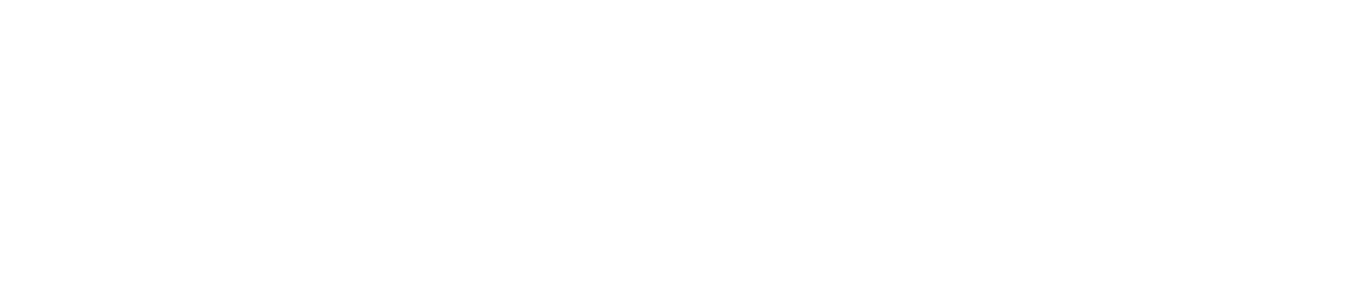
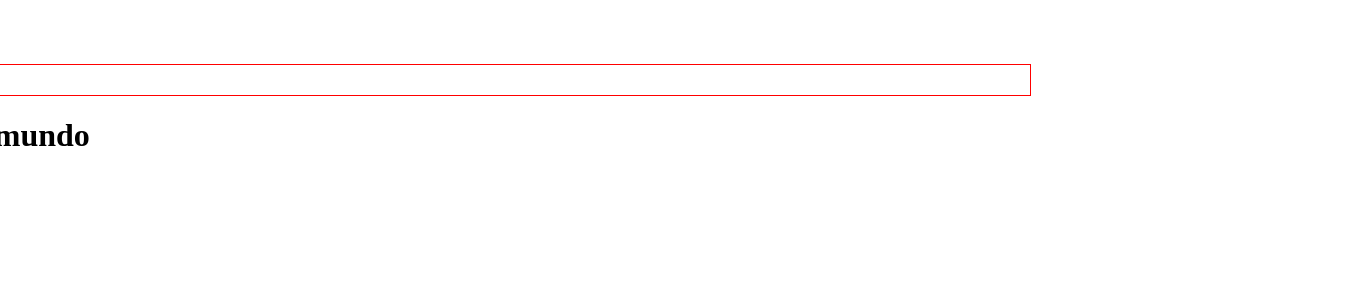
Before and after one commit to danielopq/minimalPortfolio, a React (Vite) app: page / in a window 1280 px wide. Shown: the top 300 px of the page, 1360 px wide, since content can reach past the window. Built offline with nearby package versions, Linux system fonts and the light colour scheme.

Commit message:
first steps

```diff
--- /dev/null
+++ b/src/PortFolioApp.tsx
@@ -0,0 +1,13 @@
+import Home from "./assets/img/components/home/Home";
+import Navbar from "./assets/img/components/shared/navBar/NavBar";
+
+const PortFolioApp: React.FC = () => {
+    return (
+        <>
+            <Navbar />
+            <Home />
+        </>
+
+    )
+}
+export default PortFolioApp
--- /dev/null
+++ b/src/assets/img/components/home/Home.tsx
@@ -0,0 +1,10 @@
+import './home.css';
+
+const Home:React.FC = () =>{
+    return(
+        <main id="home">
+            <h1>Hola mundo</h1>
+        </main>
+    )
+}
+export default Home;
--- /dev/null
+++ b/src/assets/img/components/shared/navBar/NavBar.tsx
@@ -0,0 +1,8 @@
+import './navBar.css';
+
+const Navbar:React.FC = ()=>{
+    return(
+        <nav id="navaBar"></nav>
+    )
+}
+export default Navbar;
--- /dev/null
+++ b/src/assets/img/components/shared/navBar/navBar.css
@@ -0,0 +1,5 @@
+#navaBar{
+    width: 1111px;
+    height: 32px;
+    border: solid 1px red;
+}
--- a/src/index.css
+++ b/src/index.css
@@ -0,0 +1,19 @@
+*{
+    box-sizing: border-box;
+}
+
+body{
+    width: 100vw;
+    height: 100%;
+    margin:0px;
+    padding: 64px 165px 0px;
+    display: flex;
+    flex-direction: column;
+    align-items: center;
+    justify-content: flex-start;
+}
+
+main{
+    width: 1440px;
+    height: auto;
+}
--- a/src/main.tsx
+++ b/src/main.tsx
@@ -1,9 +1,12 @@
-import { StrictMode } from 'react'
-import { createRoot } from 'react-dom/client'
+import { StrictMode } from 'react';
+import { createRoot } from 'react-dom/client';
+
+import PortFolioApp from './PortFolioApp';
 
 import './index.css'
 
 createRoot(document.getElementById('root')!).render(
   <StrictMode>
+    <PortFolioApp />
   </StrictMode>,
 )
```
Also changed, not shown: src/assets/img/components/home/home.css (added).
